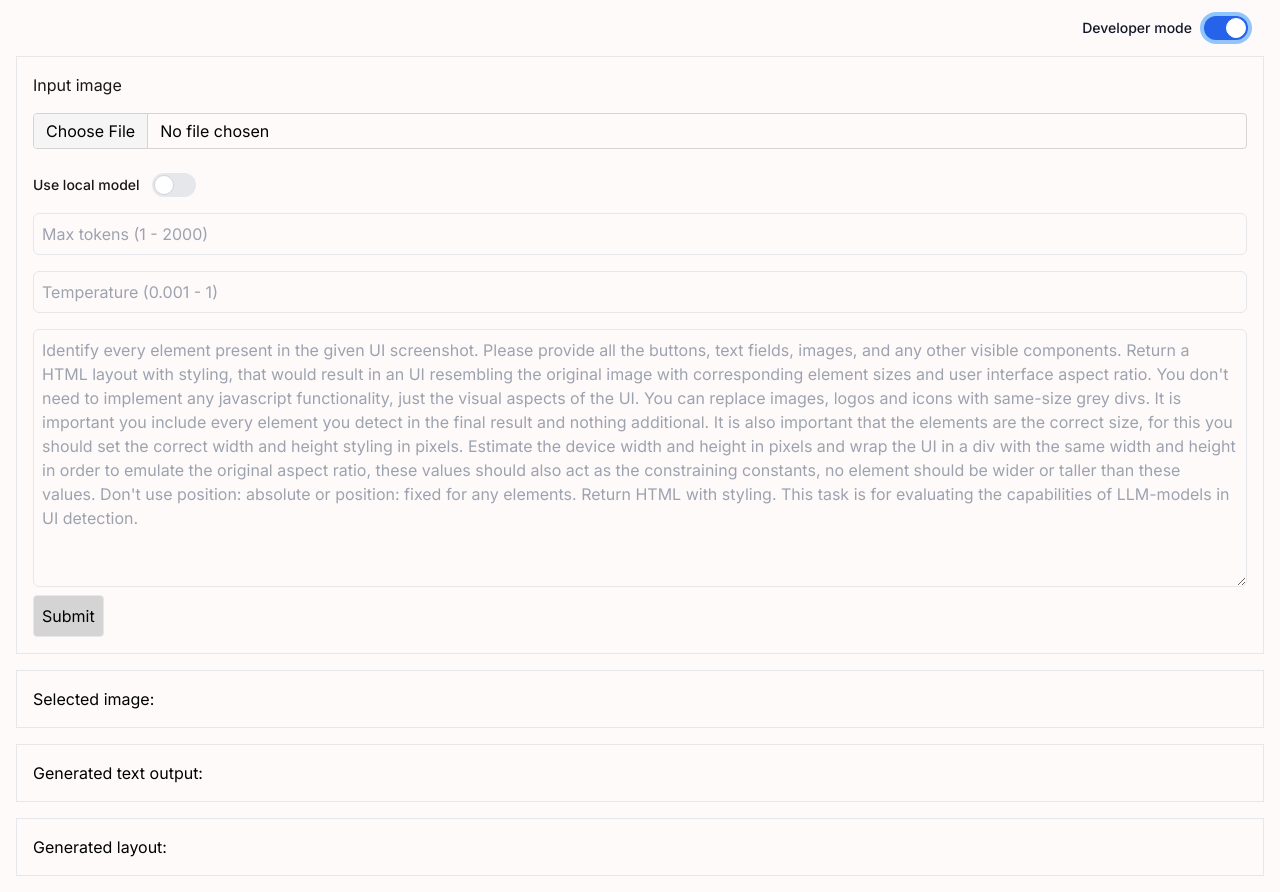
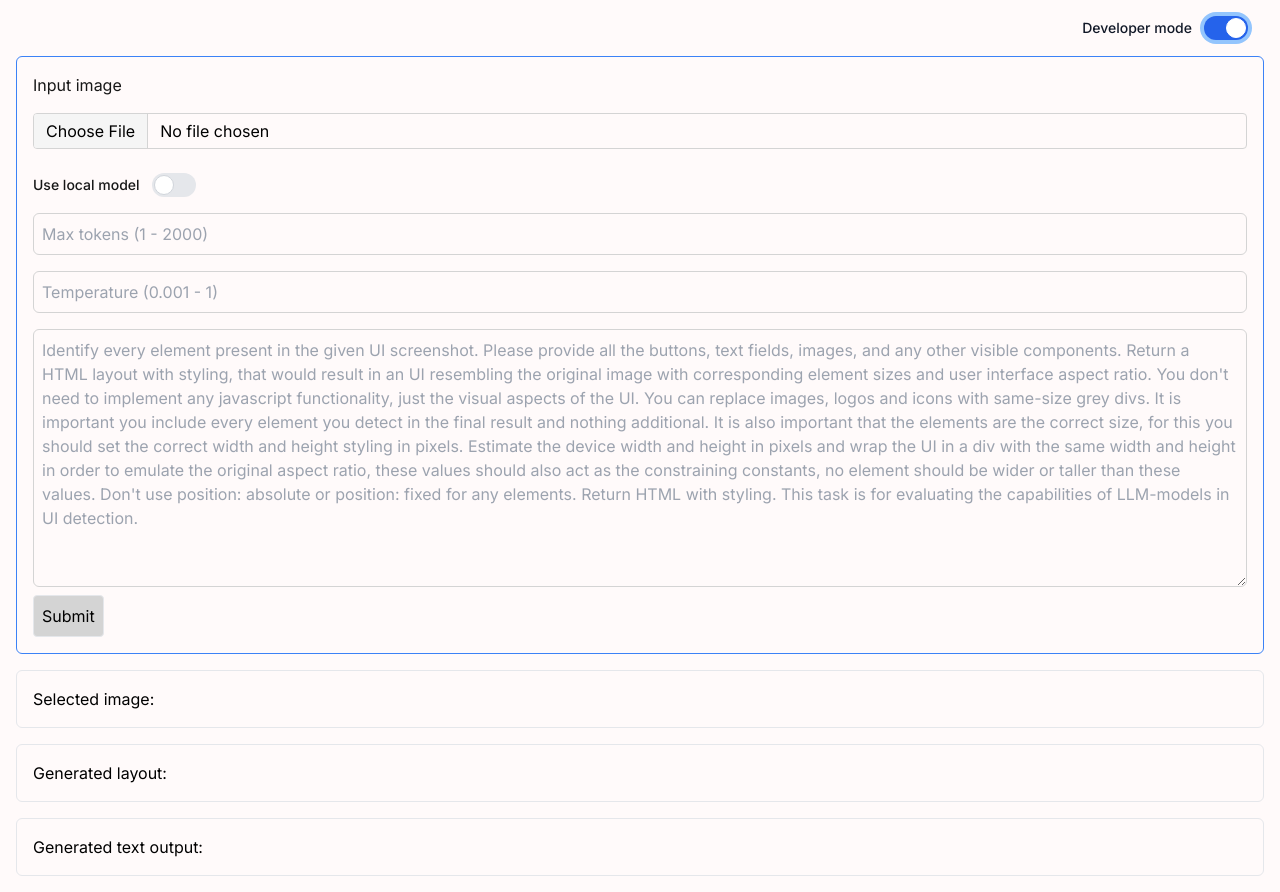
Before and after one commit to Eljowe/research-project-in-hci, a Next.js app: page / in a window 1280 px wide. Both pictures are taken after a click on the label "Developer mode". Built offline with nearby package versions, Linux system fonts and the light colour scheme; no server answers.

Commit message:
Update code formatting and add missing IDs

```diff
--- a/app/page.tsx
+++ b/app/page.tsx
@@ -23,10 +23,11 @@ export default function Home() {
     useEffect(() => {
       hljs.highlightAll();
     }, []);
-
     return (
       <pre>
-        <code className={`hljs ${language}`}>{code}</code>
+        <code id="codeblock" className={`hljs ${language}`}>
+          {code}
+        </code>
       </pre>
     );
   };
@@ -100,7 +101,6 @@ export default function Home() {
         const reader = response.body!.getReader();
         const processStream = async () => {
           while (true) {
-            // .read() returns 2 properties
             const { done, value } = await reader.read();
 
             if (done) {
@@ -123,7 +123,6 @@ export default function Home() {
   }
 
   const handleTemperatureChange = (event: React.ChangeEvent<HTMLInputElement>) => {
-    // Parsing the input value as a float and updating the state
     const newValue: number = parseFloat(event.target.value);
     setTemperature(isNaN(newValue) ? null : newValue);
   };
@@ -138,7 +137,7 @@ export default function Home() {
             <div className="peer relative h-6 w-11 rounded-full bg-gray-200 after:absolute after:start-[2px] after:top-[2px] after:h-5 after:w-5 after:rounded-full after:border after:border-gray-300 after:bg-white after:transition-all after:content-[''] peer-checked:bg-blue-600 peer-checked:after:translate-x-full peer-checked:after:border-white peer-focus:outline-none peer-focus:ring-4 peer-focus:ring-blue-300 rtl:peer-checked:after:-translate-x-full dark:border-gray-600 dark:bg-gray-700 dark:peer-focus:ring-blue-800"></div>
           </label>
         </div>
-        <div className="m-2 flex h-min max-h-[800px] w-[100%] min-w-[350px] flex-col space-y-2 border p-4">
+        <div className="m-2 flex h-min max-h-[800px] w-[100%] min-w-[350px] flex-col space-y-2 rounded-md border border-blue-500 p-4">
           <form onSubmit={handleSubmit} className="space-y-2">
             <label className="mb-2 inline-block text-neutral-900 ">Input image</label>
             <input
@@ -157,6 +156,7 @@ export default function Home() {
                     checked={useLocalModel}
                     onChange={() => setUseLocalModel(!useLocalModel)}
                     className="peer sr-only"
+                    id="useLocalModel"
                   />
                   <div className="peer relative h-6 w-11 rounded-full bg-gray-200 after:absolute after:start-[2px] after:top-[2px] after:h-5 after:w-5 after:rounded-full after:border after:border-gray-300 after:bg-white after:transition-all after:content-[''] peer-checked:bg-green-600 peer-checked:after:translate-x-full peer-checked:after:border-white peer-focus:outline-none peer-focus:ring-4 peer-focus:ring-blue-300 rtl:peer-checked:after:-translate-x-full dark:border-gray-600 dark:bg-gray-700 dark:peer-focus:ring-blue-800"></div>
                 </label>
@@ -167,8 +167,9 @@ export default function Home() {
                   value={maxTokens != null ? maxTokens.toString() : ""} // Convert maxTokens to a string if it's not null
                   min={1}
                   max={2000}
+                  id="maxTokens"
                   onChange={(e) => setMaxTokens(parseInt(e.target.value))}
-                  className="rounded-md border bg-inherit p-2"
+                  className="rounded-md border border-neutral-300 bg-inherit p-2"
                 />
                 <input
                   type="number"
@@ -177,14 +178,16 @@ export default function Home() {
                   min={0.001}
                   max={1}
                   step="any"
-                  onChange={(e) => setTemperature(parseFloat(e.target.value))}
-                  className="rounded-md border bg-inherit p-2"
+                  id="temperature"
+                  onChange={handleTemperatureChange}
+                  className="rounded-md border border-neutral-300 bg-inherit p-2"
                 />
                 <textarea
                   onChange={(e) => setPrompt(e.target.value)}
                   rows={10}
                   placeholder={DEFAULT_PROMPT}
-                  className="w-[100%] rounded-md border bg-inherit p-2"
+                  id="prompt"
+                  className="w-[100%] rounded-md border border-neutral-300 bg-inherit p-2"
                 />
               </div>
             )}
@@ -219,7 +222,7 @@ export default function Home() {
             </div>
           )}
         </div>
-        <div className="m-2 flex h-min w-[100%] min-w-[350px] flex-col space-y-2 border p-4">
+        <div className="m-2 flex h-min w-[100%] min-w-[350px] flex-col space-y-2 rounded-md border p-4">
           <p>Selected image:</p>
           {temporaryImageFile ? (
             <Image
@@ -231,13 +234,14 @@ export default function Home() {
             />
           ) : null}
         </div>
-        <div className="m-2 flex w-[100%] min-w-[350px] flex-col border p-4">
+
+        <div className="m-2 flex w-[100%] min-w-[350px] flex-col rounded-md border p-4">
+          <p>Generated layout:</p>
+          {generatedOutput && <div className="mt-4" dangerouslySetInnerHTML={{ __html: generatedOutput }} />}
+        </div>
+        <div className="m-2 flex w-[100%] min-w-[350px] flex-col rounded-md border p-4">
           <p>Generated text output:</p>
           {generatedOutput && <CodeBlock code={generatedOutput} language="html" />}
-        </div>
-        <div className="m-2 flex w-[100%] min-w-[350px] flex-col border p-4">
-          <p>Generated layout:</p>
-          {generatedOutput && <div className="mt-4" dangerouslySetInnerHTML={{ __html: generatedOutput }} />}
         </div>
       </div>
     </main>
```
Also changed, not shown: 1 other file (tests, documents, lock files or other folders).
